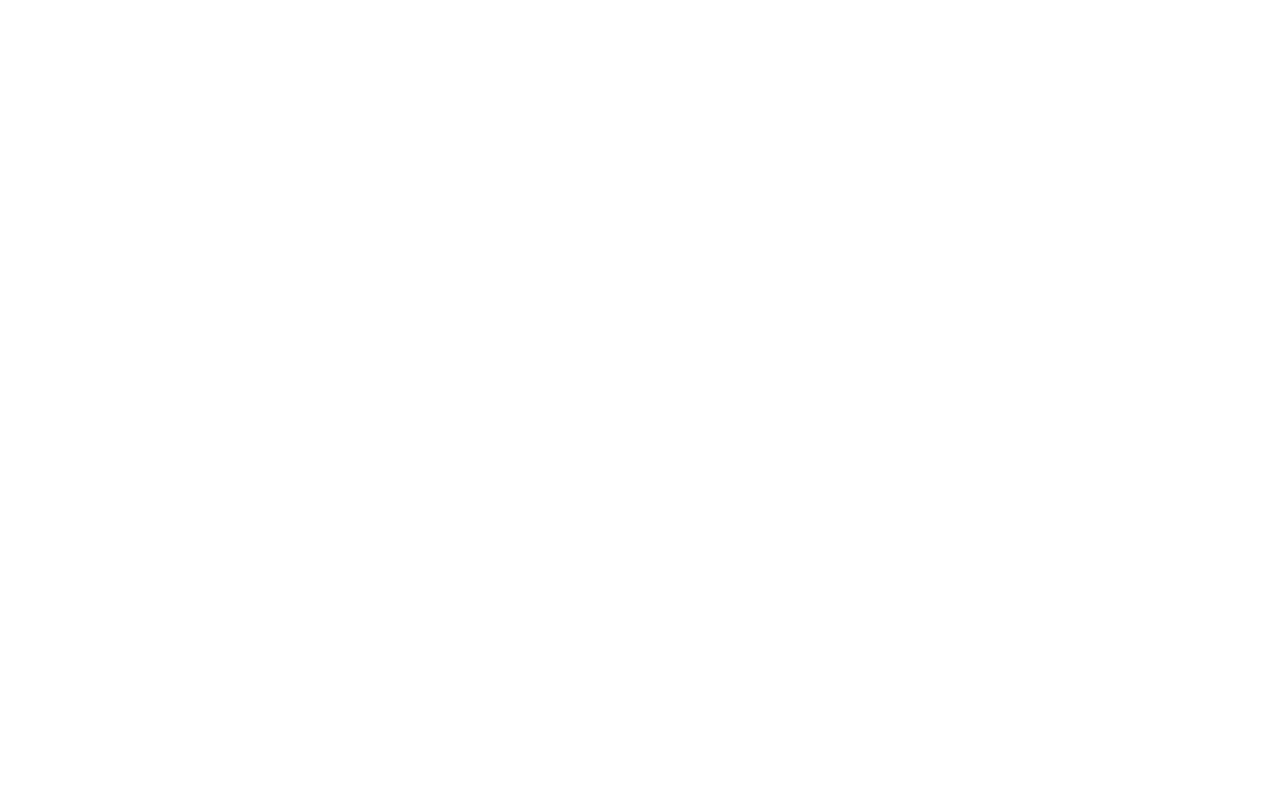
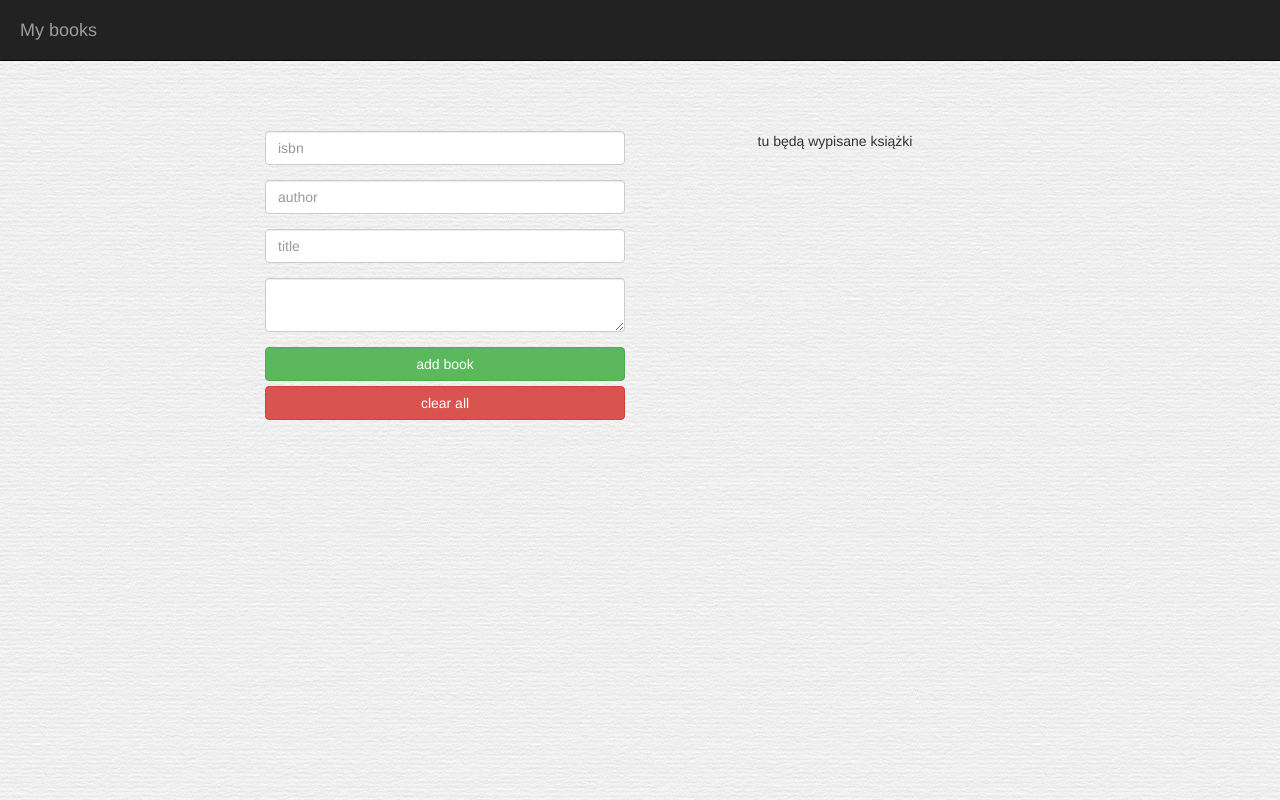
Before and after one commit to DariuszJakubowski/bookshelfAjax, a PHP site: page / in a window 1280 px wide. Before the commit the page is empty. Run offline with PHP 8.4, Linux system fonts and the light colour scheme; some libraries are stand-ins or nearby versions.

Commit message:
created index.php with form,bootstrap style, front-end validation

```diff
--- /dev/null
+++ b/public/css/style.css
@@ -0,0 +1,22 @@
+
+/*
+paper.png from subtle patern:
+https://www.toptal.com/designers/subtlepatterns/
+*/
+body {
+    background-image: url('../img/paper.png');
+
+}
+
+.error{
+    color: red;
+}
+
+nav {
+
+    padding: 5px;
+}
+
+#container{
+    padding-top: 50px;
+}
--- a/public/index.php
+++ b/public/index.php
@@ -1 +1,61 @@
-<?php
+<!DOCTYPE html>
+<html lang="pl">
+    <head>
+        <title>Bookshelf - ajax</title>
+        <meta charset="utf-8">
+        <meta name="viewport" content="width=device-width, initial-scale=1">
+        <link rel="stylesheet" href="./css/style.css">
+        <link rel="stylesheet" href="https://maxcdn.bootstrapcdn.com/bootstrap/3.3.7/css/bootstrap.min.css">
+        <script src="https://ajax.googleapis.com/ajax/libs/jquery/3.1.1/jquery.min.js"></script>
+        <script src="https://maxcdn.bootstrapcdn.com/bootstrap/3.3.7/js/bootstrap.min.js"></script>
+        <script src="./js/app.js"></script>
+        <script src="./js/formValidation.js"></script>
+
+    </head>
+
+    <body>
+
+        <nav class="navbar navbar-inverse navbar-static-top" >
+            <div class="container-fluid">
+                <div class=" navbar-header">
+                    <div class="navbar-brand">My books</div>
+                </div>
+            </div>
+        </nav>
+
+        <div class="container text-center" id="container">
+
+            <div class="row">
+
+                <div class="col-sm-4 col-sm-offset-2 ">
+                    <form method="post" class="form">
+                        <fieldset>
+                            <div class="form-group">
+                                <input id="isbn" name="isbn" class="form-control"  placeholder="isbn">
+                            </div>
+                            <div class="form-group">
+                                <input id="author" name="author" class="form-control"  placeholder="author" required>
+                            </div>
+                            <div class="form-group">
+                                <input id="title" name="title" class="form-control"  placeholder="title" required>
+                            </div>
+                            <div class="form-group">
+                                <textarea id="description" name="description" class="form-control"></textarea>
+                            </div>
+
+                            <div class="form-group">
+                                <input type="submit" value="add book" class="btn btn-success btn-block">
+                                <input type="reset" value="clear all" class="btn btn-danger btn-block">
+                            </div>
+                        </fieldset>
+                    </form>
+                </div>
+
+                <div class="col-sm-4">
+                    tu będą wypisane książki
+                </div>
+            </div> <!-- end row -->
+        </div> <!-- end container -->
+
+    </body>
+</html>
--- /dev/null
+++ b/public/js/formValidation.js
@@ -0,0 +1,46 @@
+
+$(function(){
+
+$('.btn-success').click(function(){
+    validateForm();
+});
+
+function validateForm(){
+
+    var isbnReg =  /^((\d){9}|(\d){13})$/;
+
+    var isbn = $('#isbn').val();
+    var author = $('#author').val();
+    var title = $('#title').val();
+    var description = $('#description').val();
+
+    var inputVal = [isbn, author, title, description];
+
+     $('.error').hide();
+
+        if(isbn == ""){
+            $('#isbn').after('<span class="error"> Wpisz proszę ISBN</span>');
+        }
+        else if(!isbnReg.test(isbn)){
+            $('#isbn').after('<span class="error"> ISBN musi mieć 9 lub 13 cyfr</span>');
+        }
+
+        if(author == ""){
+            $('#author').after('<span class="error"> Wpisz proszę autora</span>');
+        } else if(author.length > 255){
+            $('#author').after('<span class="error">Max 255 znaków</span>');
+        }
+
+        if(title == ""){
+            $('#title').after('<span class="error"> Wpisz proszę tytuł</span>');
+        }  else if(title.length > 255){
+            $('#title').after('<span class="error">Max 255 znaków</span>');
+        }
+
+        if(description.length > 255){
+            $('#description').after('<span class="error"> Opis nie dłuższy niż 255 znaków</span>');
+        }
+
+}
+
+});
```
Also changed, not shown: public/img/paper.png (added), public/js/app.js (added).
